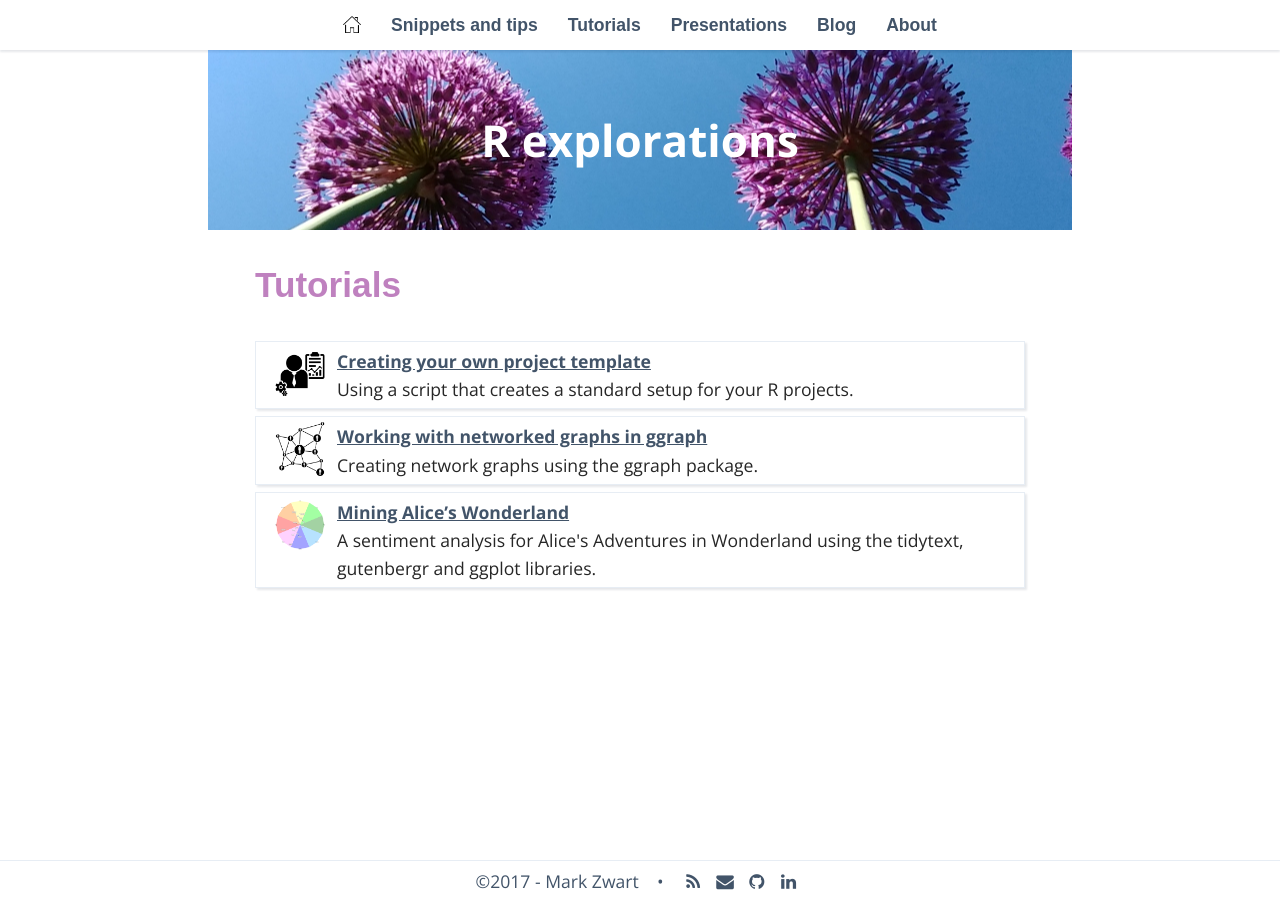
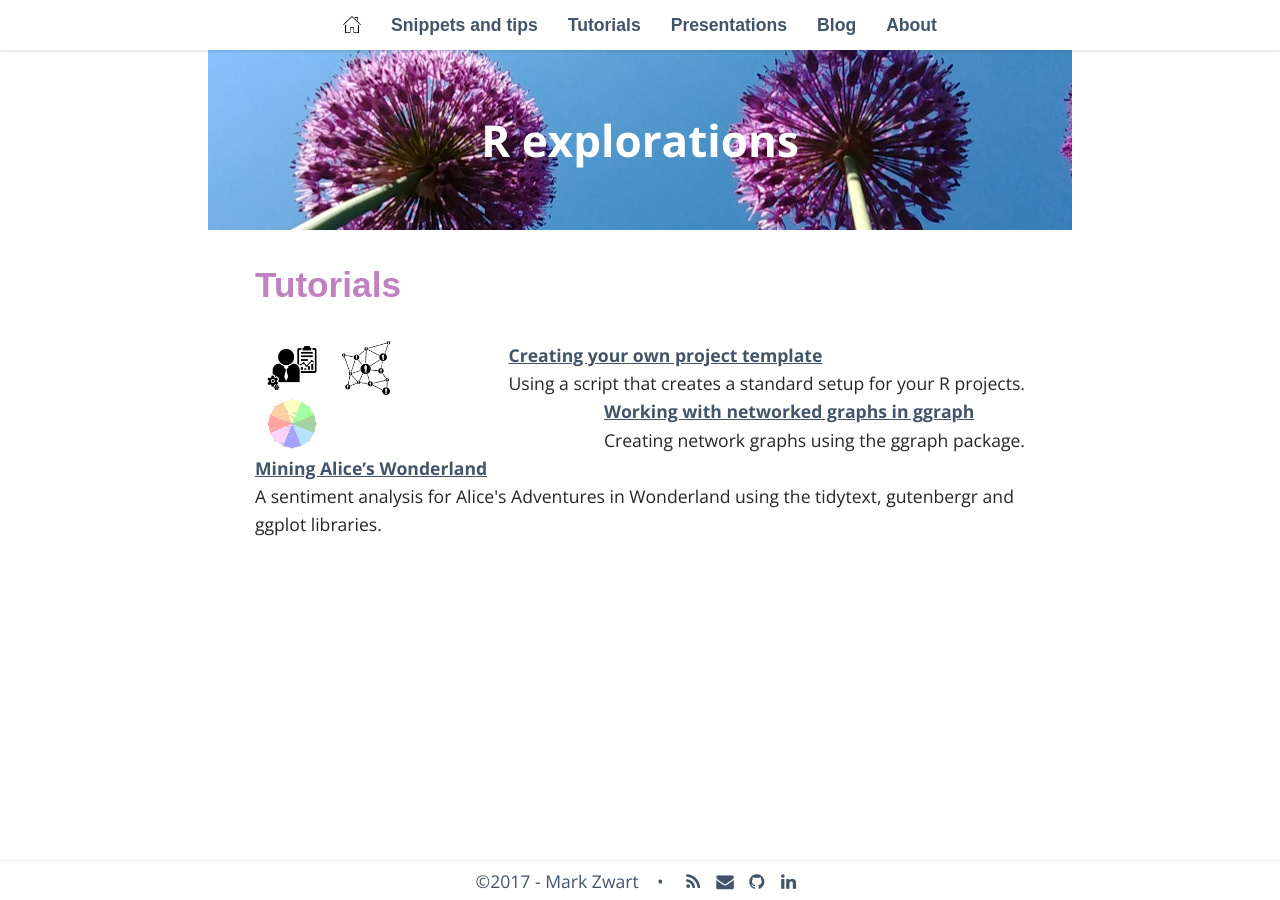
Before and after one commit to mark-me/mark-me.github.io, a Jekyll site: the page built from _pages/02-tutorials.md, in a window 1280 px wide. Built offline with Jekyll 4.4.1, drawn with Linux system fonts in a browser that asks for light colours; nearby versions of some CDN libraries; some web fonts are replaced; comment, search, counter and statistics services are not loaded.

Commit message:
Update 02-tutorials.md

```diff
--- a/_pages/02-tutorials.md
+++ b/_pages/02-tutorials.md
@@ -6,7 +6,7 @@ navigation_weight: 2
 ---
 
 {% for page in site.data.tutorial-index %}
-  <div class="boxed_page">
+  <div class="cointainer">
     <div id="left">
       <img src="{{ page.image }}" style="margin: 0px 10px" width="54" height="54" align="left"/>
     </div>
```
